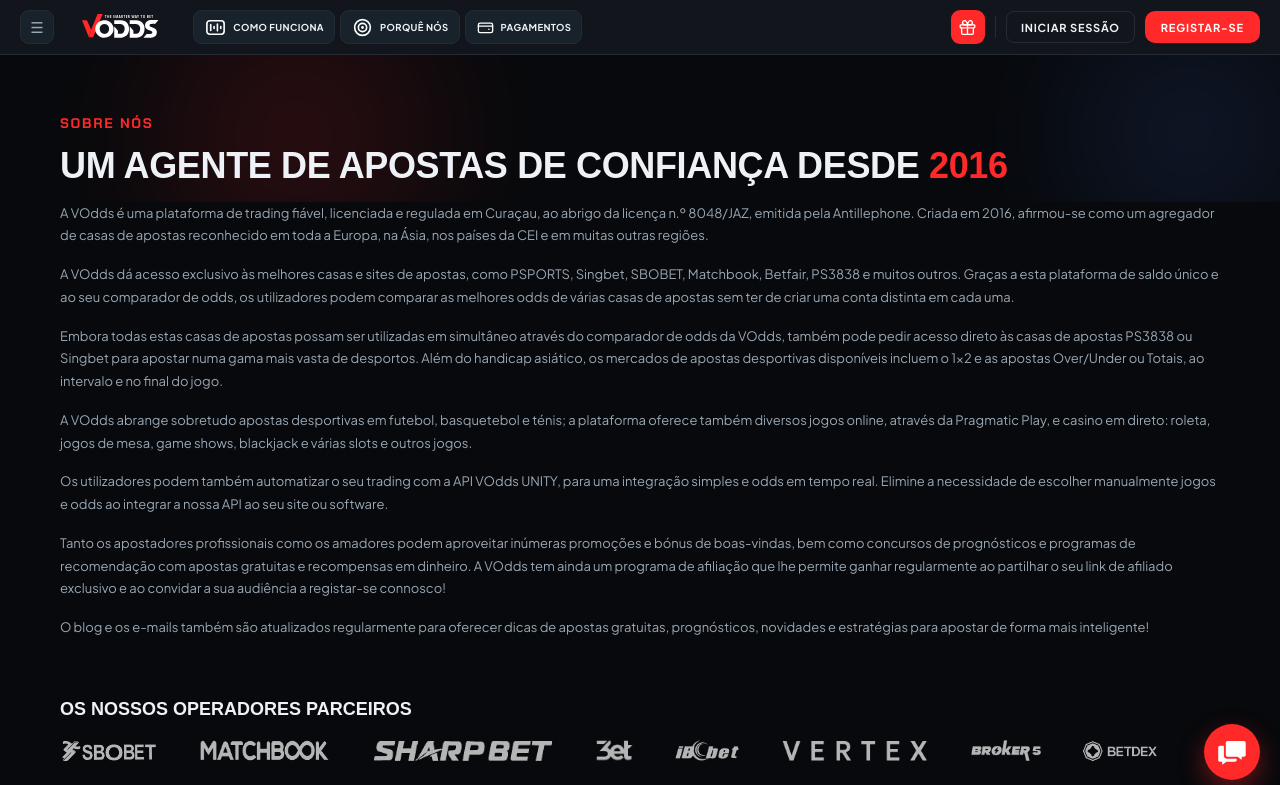
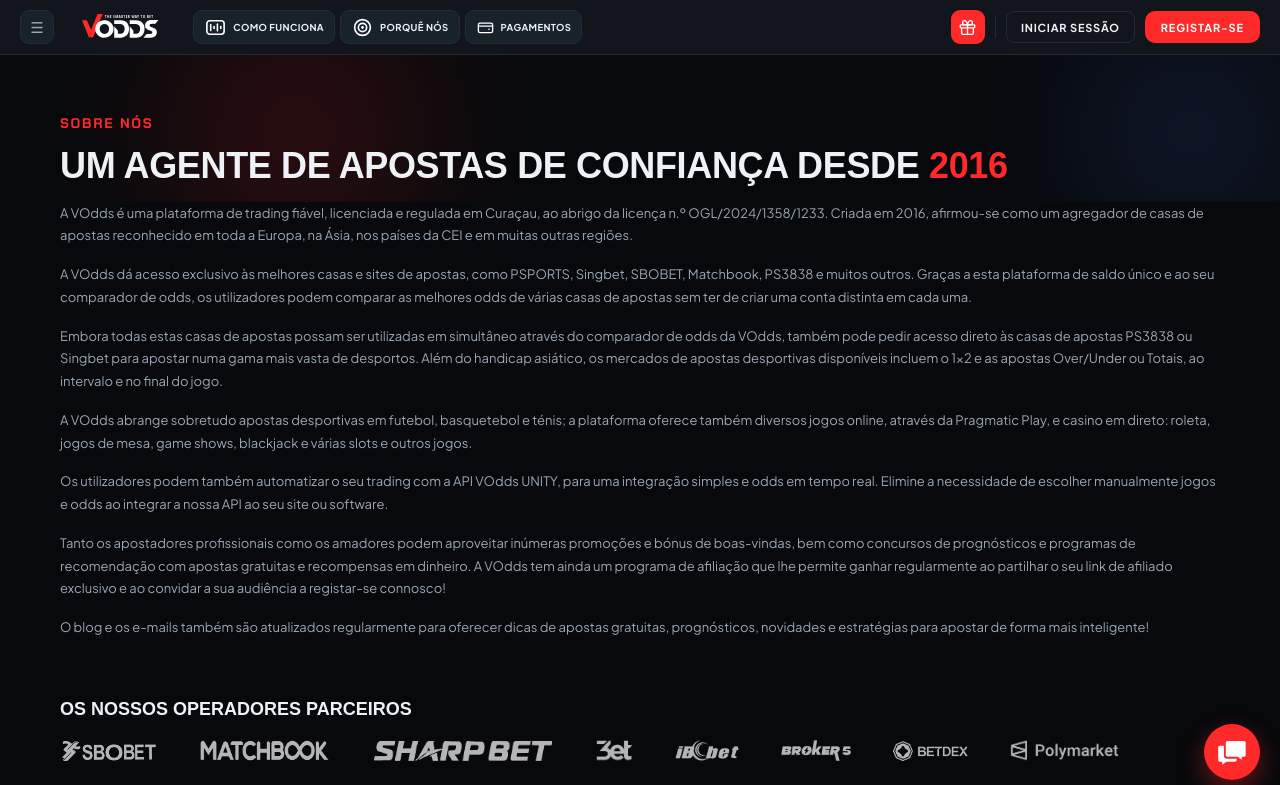
Before and after one commit to hub-semen/v-pt-test, a plain HTML site: page sobre-nos/index.html in a window 1280 px wide. Shown: the top 785 px of the page. Drawn offline with nearby package versions, Linux system fonts and the light colour scheme; a web font is replaced by a local one.

Commit message:
Update licence text, remove Vertex/VX
Apply PT licence corrections to About us and the T&C intro
(OGL/2024/1358/1233), drop Betfair from About us, and remove the
VX Vertex88 logo and remaining VX mentions.

Co-Authored-By: Claude Opus 5.5 (1M context) <noreply@anthropic.com>

```diff
--- a/sobre-nos/index.html
+++ b/sobre-nos/index.html
@@ -58,8 +58,8 @@ a:hover{color:#f81b1b}
 
   <section style="padding:0 40px 60px;max-width:1240px;margin:0 auto">
     <div style="font-size:13px;line-height:1.75;color:#9aa7b4">
-      <p style="margin:0 0 16px">A VOdds é uma plataforma de trading fiável, licenciada e regulada em Curaçau, ao abrigo da licença n.º 8048/JAZ, emitida pela Antillephone. Criada em 2016, afirmou-se como um agregador de casas de apostas reconhecido em toda a Europa, na Ásia, nos países da CEI e em muitas outras regiões.</p>
-      <p style="margin:0 0 16px">A VOdds dá acesso exclusivo às melhores casas e sites de apostas, como PSPORTS, Singbet, SBOBET, Matchbook, Betfair, PS3838 e muitos outros. Graças a esta plataforma de saldo único e ao seu comparador de odds, os utilizadores podem comparar as melhores odds de várias casas de apostas sem ter de criar uma conta distinta em cada uma.</p>
+      <p style="margin:0 0 16px">A VOdds é uma plataforma de trading fiável, licenciada e regulada em Curaçau, ao abrigo da licença n.º OGL/2024/1358/1233. Criada em 2016, afirmou-se como um agregador de casas de apostas reconhecido em toda a Europa, na Ásia, nos países da CEI e em muitas outras regiões.</p>
+      <p style="margin:0 0 16px">A VOdds dá acesso exclusivo às melhores casas e sites de apostas, como PSPORTS, Singbet, SBOBET, Matchbook, PS3838 e muitos outros. Graças a esta plataforma de saldo único e ao seu comparador de odds, os utilizadores podem comparar as melhores odds de várias casas de apostas sem ter de criar uma conta distinta em cada uma.</p>
       <p style="margin:0 0 16px">Embora todas estas casas de apostas possam ser utilizadas em simultâneo através do comparador de odds da VOdds, também pode pedir acesso direto às casas de apostas PS3838 ou Singbet para apostar numa gama mais vasta de desportos. Além do handicap asiático, os mercados de apostas desportivas disponíveis incluem o 1x2 e as apostas Over/Under ou Totais, ao intervalo e no final do jogo.</p>
       <p style="margin:0 0 16px">A VOdds abrange sobretudo apostas desportivas em futebol, basquetebol e ténis; a plataforma oferece também diversos jogos online, através da Pragmatic Play, e casino em direto: roleta, jogos de mesa, game shows, blackjack e várias slots e outros jogos.</p>
       <p style="margin:0 0 16px">Os utilizadores podem também automatizar o seu trading com a API VOdds UNITY, para uma integração simples e odds em tempo real. Elimine a necessidade de escolher manualmente jogos e odds ao integrar a nossa API ao seu site ou software.</p>
@@ -76,7 +76,6 @@ a:hover{color:#f81b1b}
       <img src="assets/logos/bk-shb-g.png" alt="Sharpbet" style="height:26px;object-fit:contain;opacity:.7">
       <img src="assets/logos/bk-3et-g.png" alt="3ET" style="height:23px;object-fit:contain;opacity:.7">
       <img src="assets/logos/bk-ibc-g.png" alt="IBCBet" style="height:23px;object-fit:contain;opacity:.7">
-      <img src="assets/logos/bk-vx-g.png" alt="VX Vertex88" style="height:26px;object-fit:contain;opacity:.7">
       <img src="assets/logos/bk-br5-g.png" alt="Broker5" style="height:23px;object-fit:contain;opacity:.7">
       <img src="assets/logos/bk-bdx-g.png" alt="BetDEX" style="height:22px;object-fit:contain;opacity:.7">
       <img src="assets/logos/bk-pmk-g.png" alt="Polymarket" style="height:23px;object-fit:contain;opacity:.7">
```
Also changed, not shown: casas-de-apostas/index.html (+2 -2 lines), index.html (+1 -2 lines), termos-e-condicoes/index.html (+1 -1 lines).
